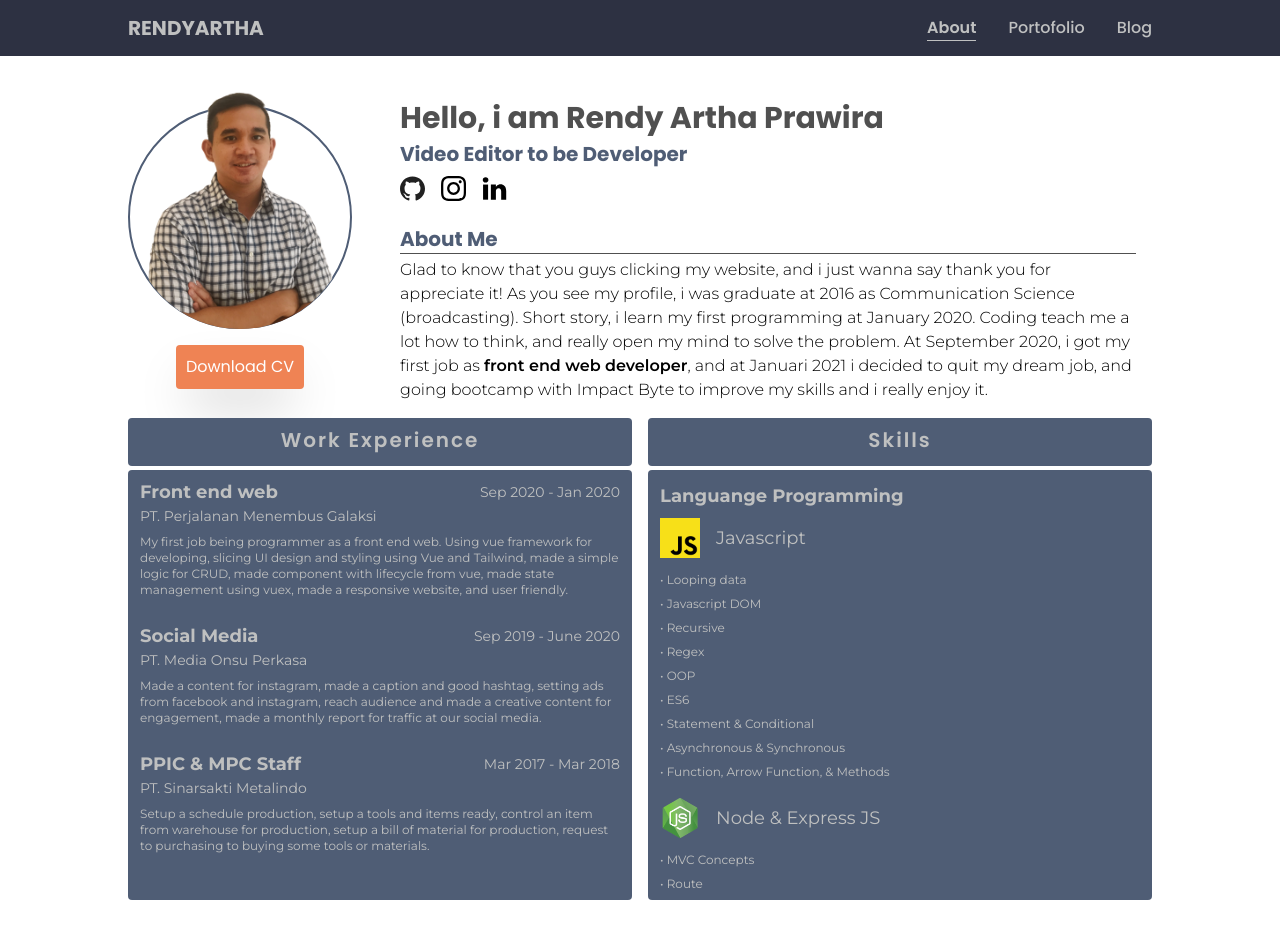
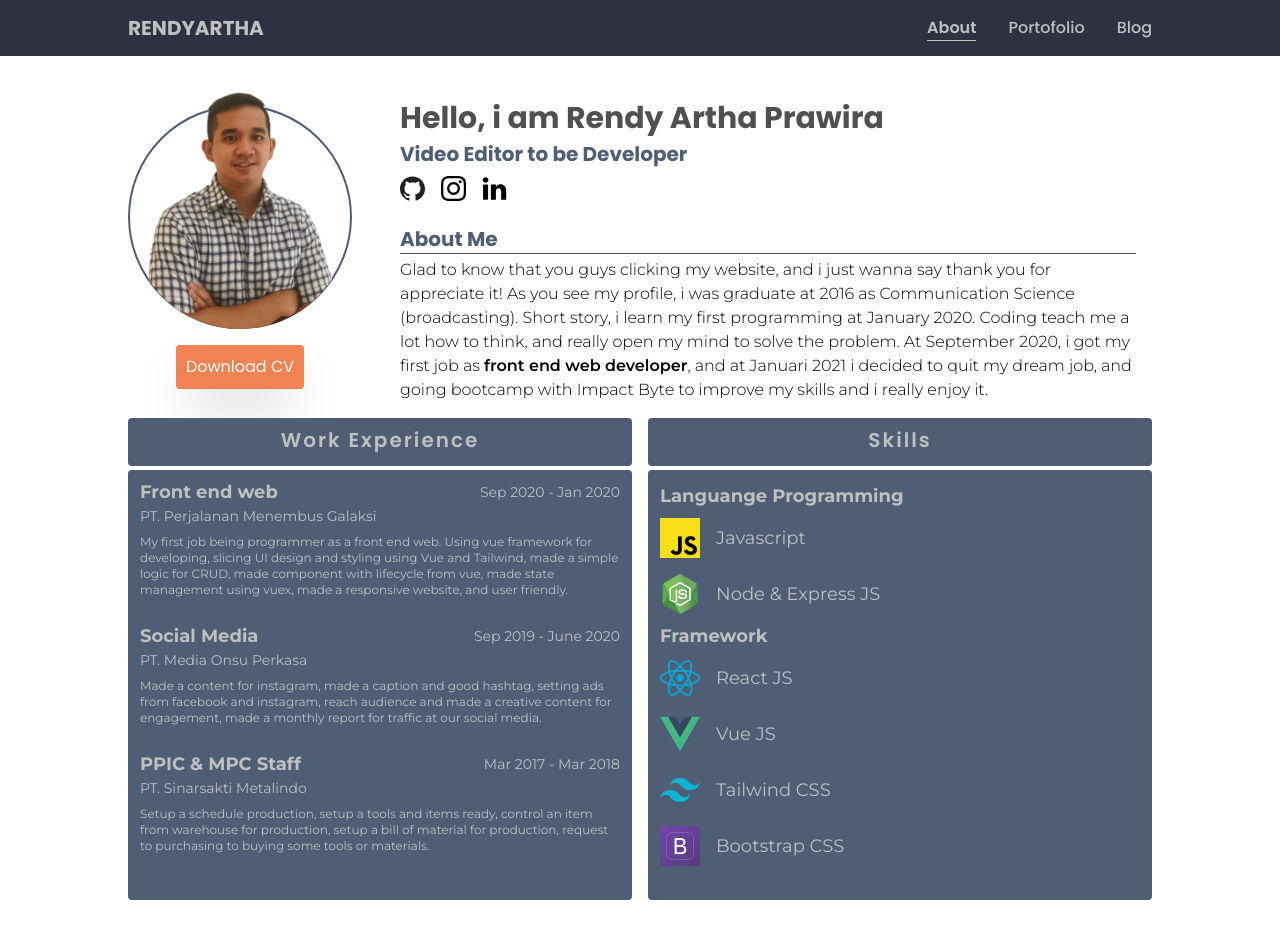
Before and after one commit to RendyArthaP/websiteportofolio, a React (Create React App) app: page /about in a window 1280 px wide. Built offline with nearby package versions, Linux system fonts and the light colour scheme; sample sign-in values are in the browser's storage.

Commit message:
hidden description sementara

```diff
--- a/src/components/ListFramework.js
+++ b/src/components/ListFramework.js
@@ -21,7 +21,7 @@
                 {framework.nameFramework}
               </h1>
             </div>
-            <div className="flex flex-col pt-2">
+            {/* <div className="flex flex-col pt-2">
               {framework.descriptions.map((description, index) => (
                 <div key={index}>
                   <span
@@ -31,7 +31,7 @@
                   </span>
                 </div>
               ))}
-            </div>
+            </div> */}
           </li>
         ))}
         </ul>
--- a/src/components/ListLanguange.js
+++ b/src/components/ListLanguange.js
@@ -17,7 +17,7 @@
               />
               <h1 className="ml-4 font-montserrat font-normal text-lg text-content">{languange.nameLanguange}</h1>
             </div>
-            <div className="flex flex-col pt-2">
+            {/* <div className="flex flex-col pt-2">
               {languange.descriptions.map((description, index) => (
                 <div key={index}>
                   <span
@@ -27,7 +27,7 @@
                   </span>
                 </div>
               ))}
-            </div>
+            </div> */}
           </li>
         ))}
       </ul>
```
